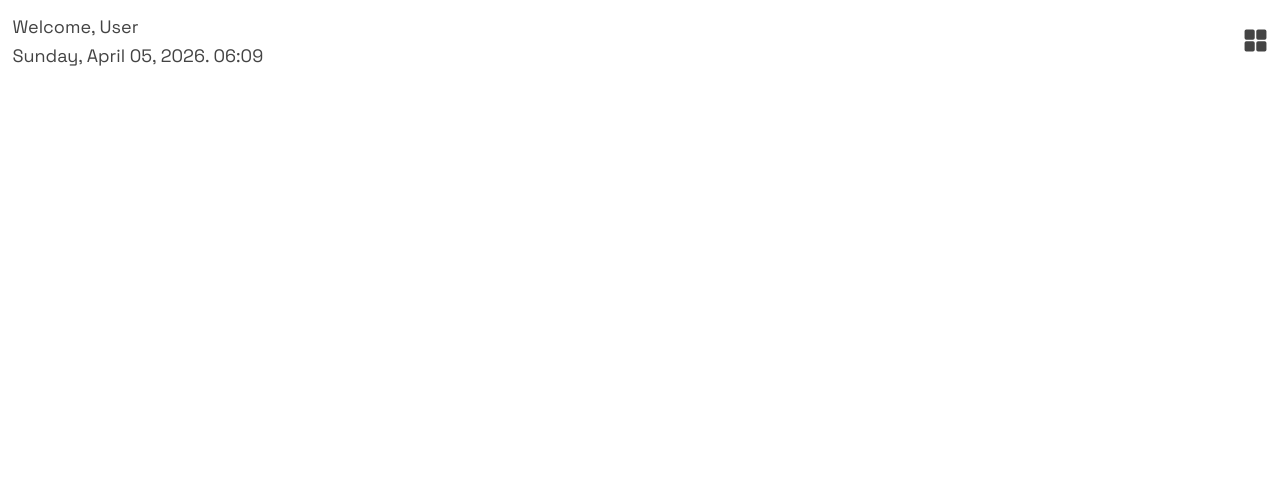
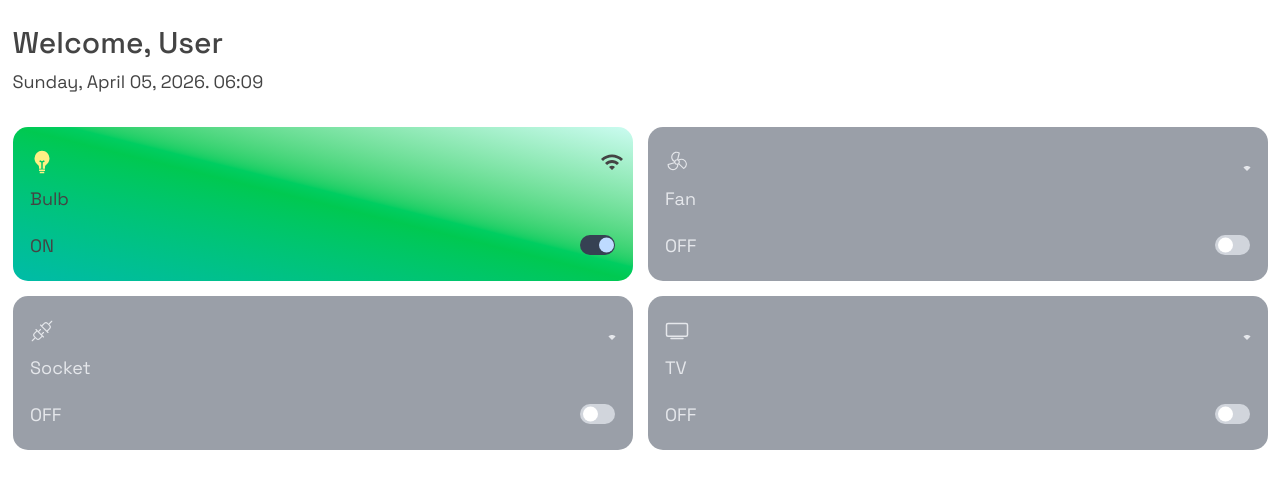
Before and after one commit to Mayor-Isaac/Embedded-System-Project, a React (Vite) app: page / in a window 1280 px wide. Shown: the top 488 px of the page. Built offline with nearby package versions, Linux system fonts and the light colour scheme.

Commit message:
Add device management and toggle functionality; enhance Card component styling

```diff
--- a/src/Layout.jsx
+++ b/src/Layout.jsx
@@ -1,10 +1,58 @@
 import React from 'react'
 import Header from './components/Header'
+import Card from './ui/Card'
 
 export default function Layout() {
+  const [devices, setDevices] = React.useState([
+    {
+      id: 1,
+      name: "Bulb",
+      status: "On",
+      activeIcon: "IoBulbSharp",
+      inactiveIcon: "IoBulbOutline",
+    },
+    {
+      id: 2,
+      name: "Fan",
+      status: "Off",
+      activeIcon: "PiFanFill",
+      inactiveIcon: "PiFanLight",
+    },
+    {
+      id: 3,
+      name: "Socket",
+      status: "Off",
+      activeIcon: "PiPlugsConnectedFill",
+      inactiveIcon: "PiPlugsLight",
+    },
+    {
+      id: 4,
+      name: "TV",
+      status: "Off",
+      activeIcon: "IoTvSharp",
+      inactiveIcon: "IoTvOutline",
+    },
+  ]);
+
+  const handleToggle = (id) => {
+    setDevices((prev) =>
+      prev.map((device) =>
+        device.id === id
+          ? { ...device, status: device.status === 'On' ? 'Off' : 'On' }
+          : device
+      )
+    )
+  }
+
   return (
-    <main className='p-5'>
+    <main className='p-5 flex flex-col gap-10'>
       <Header />
+
+      <section className='grid grid-cols-2 gap-6' >
+        {devices.map((item) => (
+          <Card key={item.id} data={item} onToggle={() => handleToggle(item.id)} />
+        ))}
+      </section>
     </main>
   )
 }
--- a/src/components/Header.jsx
+++ b/src/components/Header.jsx
@@ -4,15 +4,15 @@ import { IoGrid } from 'react-icons/io5';
 
 export default function Header() {
   return (
-    <div className="flex justify-between items-center">
+    <div className="flex justify-between items-center py-3">
       <div className="flex flex-col gap-1">
-        <h1>
+        <h1 className='font-medium text-[30px] '>
           Welcome, <span>User</span>
         </h1>
         <span>{getCurrentDate()}</span>
       </div>
 
-      <IoGrid size={25} className='' />
+      {/* <IoGrid size={25} className='' /> */}
     </div>
   );
 }
--- a/src/ui/Card.jsx
+++ b/src/ui/Card.jsx
@@ -1,10 +1,99 @@
-import React from 'react'
+import React from 'react';
+import { MdWifi, MdWifi1Bar} from 'react-icons/md';
+import { IoBulbOutline } from "react-icons/io5";
+import { IoBulbSharp } from "react-icons/io5";
+import { PiFanLight } from "react-icons/pi";
+import { PiFanFill } from "react-icons/pi";
+import { PiPlugsLight } from "react-icons/pi";
+import { PiPlugsConnectedFill } from "react-icons/pi";
+import { IoTvOutline } from "react-icons/io5";
+import { IoTvSharp } from "react-icons/io5";
 
-export default function
-() {
+
+const iconMap = {
+  IoBulbOutline,
+  IoBulbSharp,
+  PiFanLight,
+  PiFanFill,
+  PiPlugsLight,
+  PiPlugsConnectedFill,
+  IoTvOutline,
+  IoTvSharp,
+};
+
+export default function Card({ data, onToggle }) {
+  const isOn = data.status === 'On';
+  const ActiveIcon = iconMap[data.activeIcon];
+  const InactiveIcon = iconMap[data.inactiveIcon];
+
+  console.log('ActiveIcon:', ActiveIcon, 'InactiveIcon:', InactiveIcon, 'data:', data);
+
   return (
-    <div>
+    <div className="relative overflow-hidden rounded-3xl">
+      <div
+        className={`absolute inset-0 bg-linear-to-tr from-teal-500 via-green-500 to-teal-100 transition-opacity duration-500 ease-in-out ${
+          isOn ? 'opacity-100' : 'opacity-0'
+        }`}
+      />
+      <div
+        className={`relative z-10 py-9 px-7 flex flex-col gap-8 transition-colors duration-500 ease-in-out ${
+          isOn ? 'text-inherit' : 'text-gray-200 bg-gray-700/50'
+        }`}
+      >
+        <div className="flex items-center justify-between w-full">
+          <div className="relative w-6 h-6 text-2xl">
+            {ActiveIcon && (
+              <ActiveIcon
+                size={24}
+                className={` ${data.name === 'Bulb' ? 'text-yellow-200' : data.name === 'Fan' ? 'animate-spin' : ''} absolute inset-0 transition-all duration-300 ${
+                  isOn ? 'opacity-100 scale-100' : 'opacity-0 scale-75'
+                }`}
+              />
+            )}
+            {InactiveIcon && (
+              <InactiveIcon
+                size={24}
+                className={`absolute inset-0 transition-all duration-300 ${
+                  !isOn ? 'opacity-100 scale-100' : 'opacity-0 scale-75'
+                }`}
+              />
+            )}
+          </div>
 
+          <div className="relative w-6 h-6 text-2xl">
+            <MdWifi
+              size={24}
+              className={`absolute inset-0 transition-all duration-300 ${
+                isOn ? 'opacity-100 scale-100' : 'opacity-0 scale-75'
+              }`}
+            />
+            <MdWifi1Bar
+              size={24}
+              className={`absolute inset-0 transition-all duration-300 ${
+                !isOn ? 'opacity-100 scale-100' : 'opacity-0 scale-75'
+              }`}
+            />
+          </div>
+        </div>
+
+        <p>{data.name}</p>
+
+        <div className="flex items-center justify-between w-full">
+          <h3 className="uppercase">{data.status}</h3>
+          <div
+            onClick={onToggle}
+            className={`w-14 h-8 p-0.5 cursor-pointer transition relative ease-in-out duration-200 rounded-full ${
+              isOn ? 'bg-gray-700' : 'bg-gray-300'
+            }`}
+          >
+            <button
+              className={`w-6 h-6 absolute cursor-pointer translate-y-1/2 bottom-1/2 rounded-full transition-all duration-200 ${
+                isOn ? 'bg-blue-200 right-0.5' : 'bg-white left-1'
+              }`}
+            />
+          </div>
+        </div>
+      </div>
     </div>
-  )
+  );
 }
```
